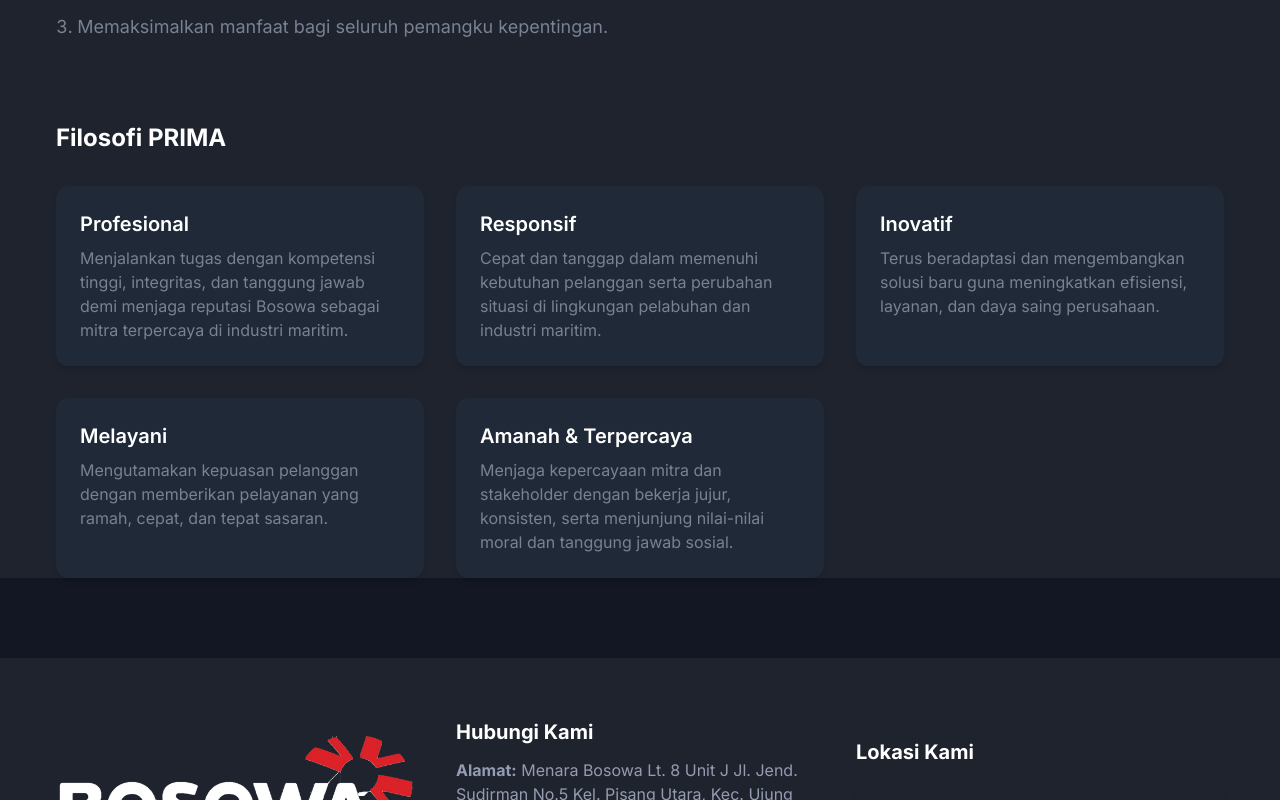
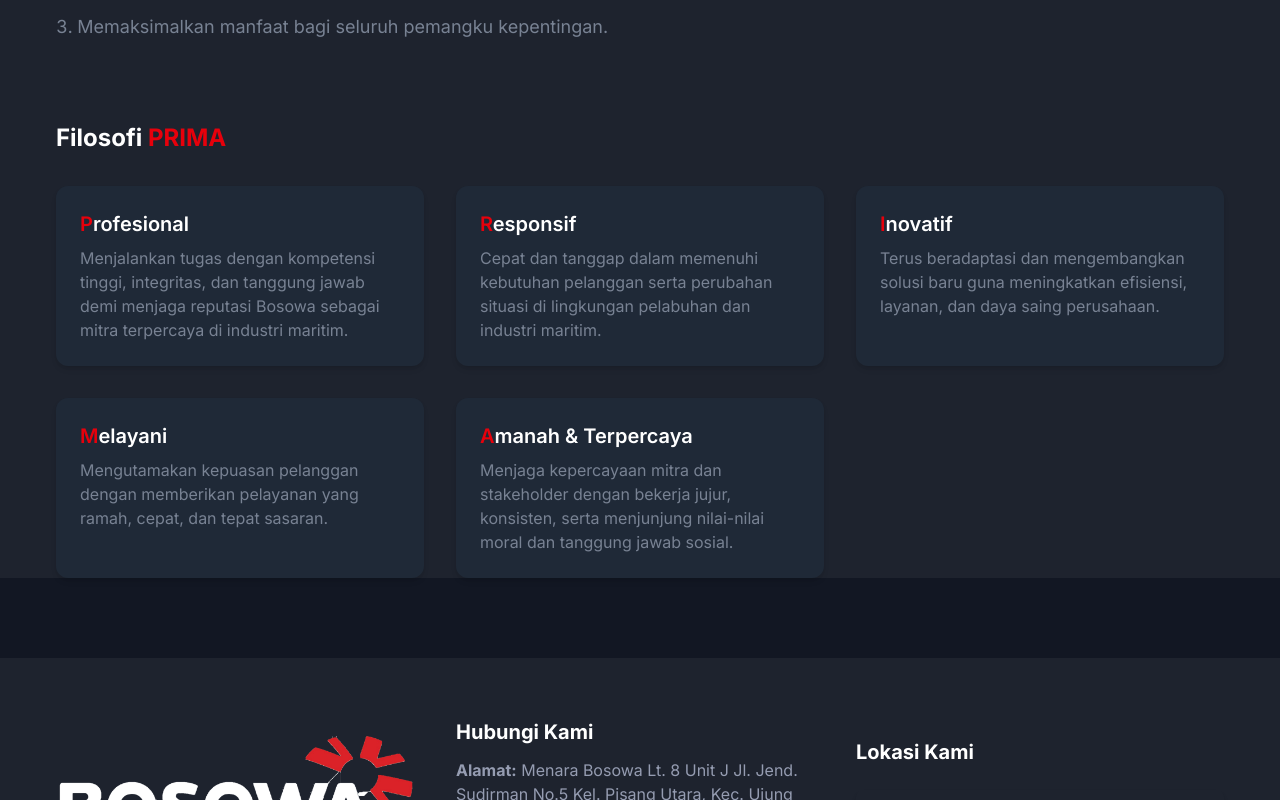
Before and after one commit to fauzanunismuh/frontend-bb, a Next.js app: page /visi-misi in a window 1280 px wide. Shown: the part 800-1600 px from the top of the page. Built offline with nearby package versions, Linux system fonts and the light colour scheme; grey boxes are pictures that could not be loaded.

Commit message:
perubahaan

```diff
--- a/src/app/visi-misi/page.tsx
+++ b/src/app/visi-misi/page.tsx
@@ -1,12 +1,11 @@
 "use client";
 
-import { useLanguage } from "@/app/providers"; // 1. Import hook
+import { useLanguage } from "@/app/providers";
 import SectionTitle from "@/components/Common/SectionTitle";
 
 const VisiMisiPage = () => {
-  const { language } = useLanguage(); // 2. Panggil hook
+  const { language } = useLanguage();
 
-  // 3. Buat objek terjemahan
   const texts = {
     id: {
       title: "Visi & Misi",
@@ -70,7 +69,7 @@
     },
   };
 
-  const t = language === "en" ? texts.en : texts.id; // Pilih bahasa
+  const t = language === "en" ? texts.en : texts.id;
 
   return (
     <section
@@ -78,10 +77,9 @@
       className="dark:bg-gray-dark bg-gray-50 pt-10 md:pt-28 lg:pt-32"
     >
       <div className="container">
-        {/* 4. Ganti semua teks hardcode dengan variabel */}
         <SectionTitle title={t.title} paragraph={t.paragraph} mb="60px" />
 
-        {/* Visi */}
+        {/* VISI */}
         <div className="mb-16">
           <h3 className="mb-4 text-3xl font-bold text-[#1E468C] dark:text-white">
             {t.visiTitle}
@@ -91,58 +89,53 @@
           </p>
         </div>
 
-        {/* Misi */}
+        {/* MISI */}
         <div>
           <h3 className="mb-4 text-3xl font-bold text-[#1E468C] dark:text-white">
             {t.misiTitle}
           </h3>
           <ul className="text-body-color list-inside list-decimal space-y-4 text-lg leading-relaxed">
-            <li>{t.misiList[0]}</li>
-            <li>{t.misiList[1]}</li>
-            <li>{t.misiList[2]}</li>
+            {t.misiList.map((item, i) => (
+              <li key={i}>{item}</li>
+            ))}
           </ul>
         </div>
 
-        {/* Nilai Perusahaan */}
+        {/* NILAI PERUSAHAAN */}
         <div className="mt-20">
           <h3 className="mb-8 text-2xl font-bold text-[#1E468C] dark:text-white">
-            {t.filosofiTitle}
+            {/* PRIMA di judul utama juga merah */}
+            {t.filosofiTitle.replace(/PRIMA/gi, "")}
+            <span className="text-red-600">PRIMA</span>
           </h3>
+
           <div className="grid gap-8 sm:grid-cols-2 lg:grid-cols-3">
-            <div className="rounded-xl bg-white p-6 shadow-md dark:bg-gray-800">
-              <h4 className="mb-2 text-xl font-semibold text-[#1E468C] dark:text-white">
-                {t.prima1Title}
-              </h4>
-              <p className="text-body-color text-base">{t.prima1Paragraph}</p>
-            </div>
-
-            <div className="rounded-xl bg-white p-6 shadow-md dark:bg-gray-800">
-              <h4 className="mb-2 text-xl font-semibold text-[#1E468C] dark:text-white">
-                {t.prima2Title}
-              </h4>
-              <p className="text-body-color text-base">{t.prima2Paragraph}</p>
-            </div>
-
-            <div className="rounded-xl bg-white p-6 shadow-md dark:bg-gray-800">
-              <h4 className="mb-2 text-xl font-semibold text-[#1E468C] dark:text-white">
-                {t.prima3Title}
-              </h4>
-              <p className="text-body-color text-base">{t.prima3Paragraph}</p>
-            </div>
-
-            <div className="rounded-xl bg-white p-6 shadow-md dark:bg-gray-800">
-              <h4 className="mb-2 text-xl font-semibold text-[#1E468C] dark:text-white">
-                {t.prima4Title}
-              </h4>
-              <p className="text-body-color text-base">{t.prima4Paragraph}</p>
-            </div>
-
-            <div className="rounded-xl bg-white p-6 shadow-md dark:bg-gray-800">
-              <h4 className="mb-2 text-xl font-semibold text-[#1E468C] dark:text-white">
-                {t.prima5Title}
-              </h4>
-              <p className="text-body-color text-base">{t.prima5Paragraph}</p>
-            </div>
+            {[
+              { title: t.prima1Title, paragraph: t.prima1Paragraph },
+              { title: t.prima2Title, paragraph: t.prima2Paragraph },
+              { title: t.prima3Title, paragraph: t.prima3Paragraph },
+              { title: t.prima4Title, paragraph: t.prima4Paragraph },
+              { title: t.prima5Title, paragraph: t.prima5Paragraph },
+            ].map((item, index) => (
+              <div
+                key={index}
+                className="rounded-xl bg-white p-6 shadow-md dark:bg-gray-800"
+              >
+                <h4 className="mb-2 text-xl font-semibold text-[#1E468C] first-letter:text-red-600 dark:text-white">
+                  {/* Tampilkan PRIMA merah di sini juga jika ada */}
+                  {item.title.includes("PRIMA") ? (
+                    <>
+                      {item.title.split("PRIMA")[0]}
+                      <span className="text-red-600">PRIMA</span>
+                      {item.title.split("PRIMA")[1]}
+                    </>
+                  ) : (
+                    item.title
+                  )}
+                </h4>
+                <p className="text-body-color text-base">{item.paragraph}</p>
+              </div>
+            ))}
           </div>
         </div>
       </div>
--- a/src/components/Footer/index.tsx
+++ b/src/components/Footer/index.tsx
@@ -7,7 +7,7 @@
 const texts = {
   id: {
     description:
-      "Bosowa Bandar Group merupakan bagian dari Bosowa Corporindo yang bergerak di bidang pengelolaan pelabuhan, keagenan kapal, bongkar muat, dan kapal tunda secara profesional dan terpercaya. Kami berkomitmen memberikan layanan terbaik bagi mitra industri maritim di Indonesia Timur.",
+      "Perusahaan swasta nasional berdiri membawa sejarah lokal Indonesia Timur. Bosowa Bandar Indonesia merupakan Badan Usaha Pelabuhan (BUP) yang merupakan bagian dari Bosowa Corporindo. Kami memberikan pelayanan pengelolaan pelabuhan, keagenan kapal, jasa bongkar muat (PBM) dan layanan kapal tunda.",
     contactTitle: "Hubungi Kami",
     addressLabel: "Alamat:",
     addressValue:
--- a/src/components/FunFact/index.tsx
+++ b/src/components/FunFact/index.tsx
@@ -10,7 +10,7 @@
       "Kami telah memberikan pelayanan terpercaya selama 13 tahun di Indonesia",
     stats: [
       { label: "Kapal", value: "10.000+" },
-      { label: "Cabang", value: "5 Branch" },
+      { label: "Cabang", value: "9 Branch" },
       { label: "Mitra", value: "100+" },
     ],
   },
@@ -19,7 +19,7 @@
     paragraph: "We have provided trusted services for 13 years in Indonesia",
     stats: [
       { label: "Vessels", value: "10.000+" },
-      { label: "Branches", value: "5 Branch" },
+      { label: "Branches", value: "9 Branch" },
       { label: "Partners", value: "100+" },
     ],
   },
```
